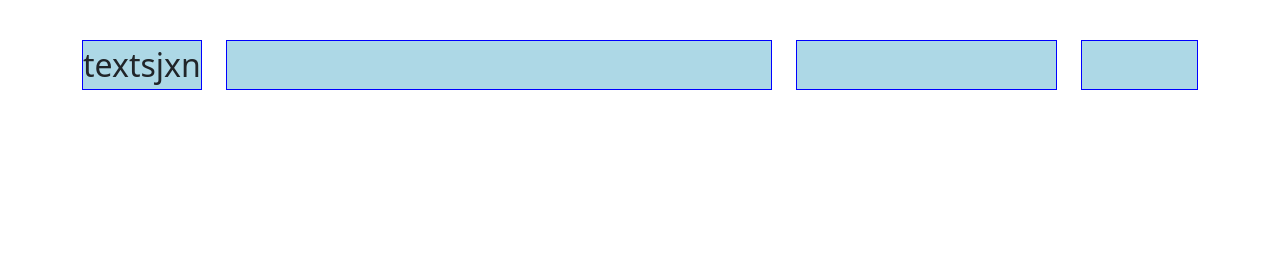
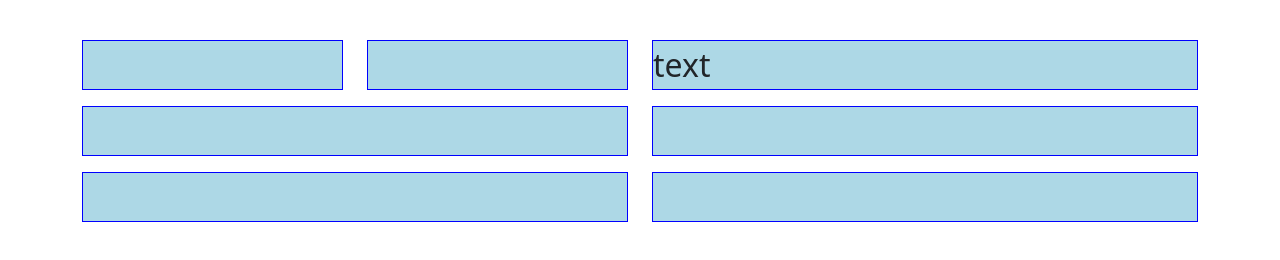
Before and after one commit to Nathandiv/learning-Bootstrap, a plain HTML site: page index.html in a window 1280 px wide. Drawn offline with nearby package versions, Linux system fonts and the light colour scheme.

Commit message:
did same practice on rows insdie cols and gap between

```diff
--- a/index.html
+++ b/index.html
@@ -11,14 +11,25 @@
   </head>
   <body>
     <div class="container">
-        <div class="row">
-            <div class="col-auto">
-                <div class="box">textsjxn</div>
+        <div class="row row-cols-2 gy-3">
+            <div class="col">
+                <div class="row">
+                    <div class="col"><div class="box"></div>
+                </div>
+                    <div class="col"><div class="box"></div>
+                </div>
+                </div>
             </div>
-            <div class="col-6">
+            <div class="clo">
+                <div class="box">text</div>
+        </div>
+            <div class="col">
                 <div class="box"></div>
             </div>
-            <div class="col-3">
+            <div class="col">
+                <div class="box"></div>
+            </div>
+            <div class="col">
                 <div class="box"></div>
             </div>
             <div class="col">
```
